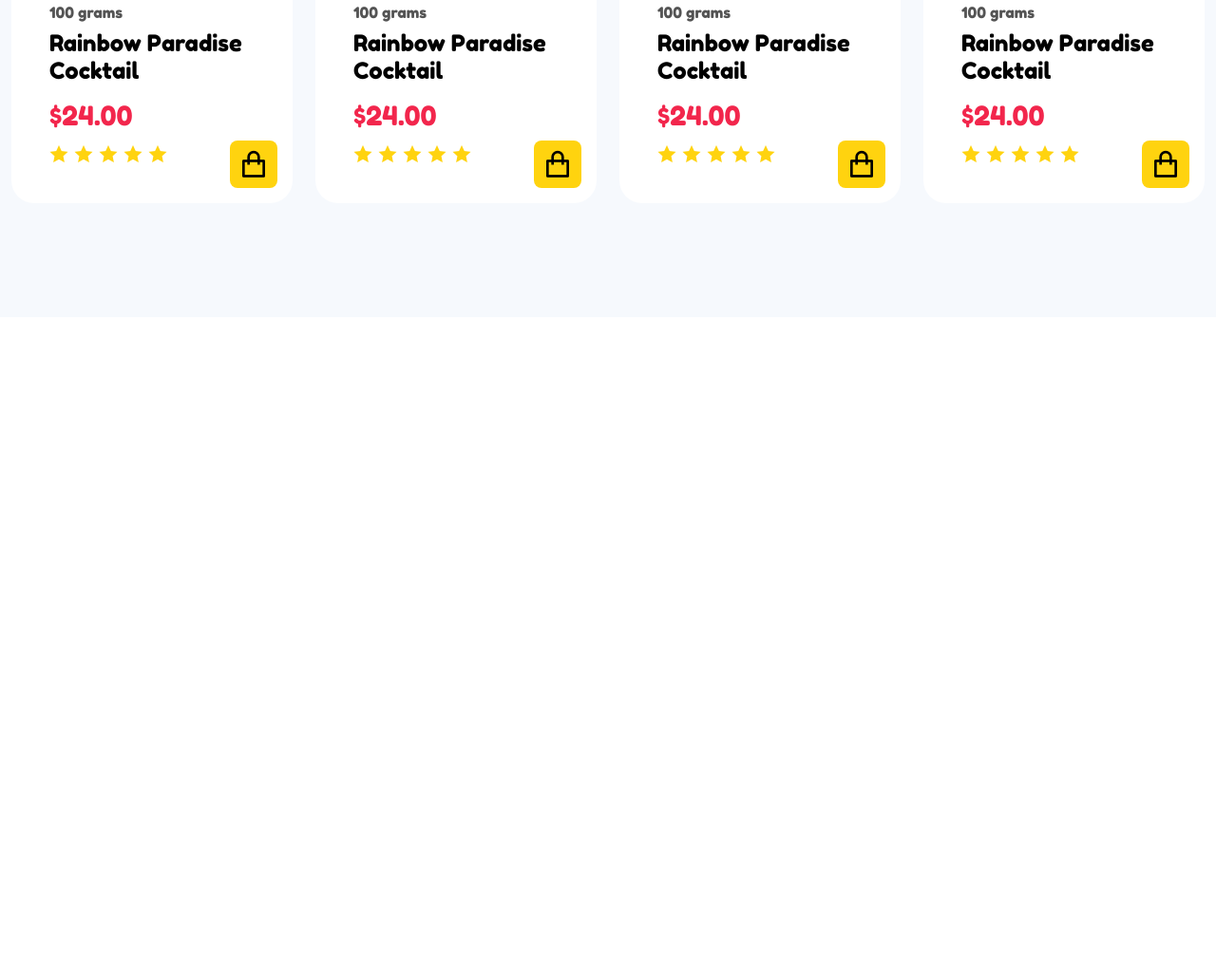
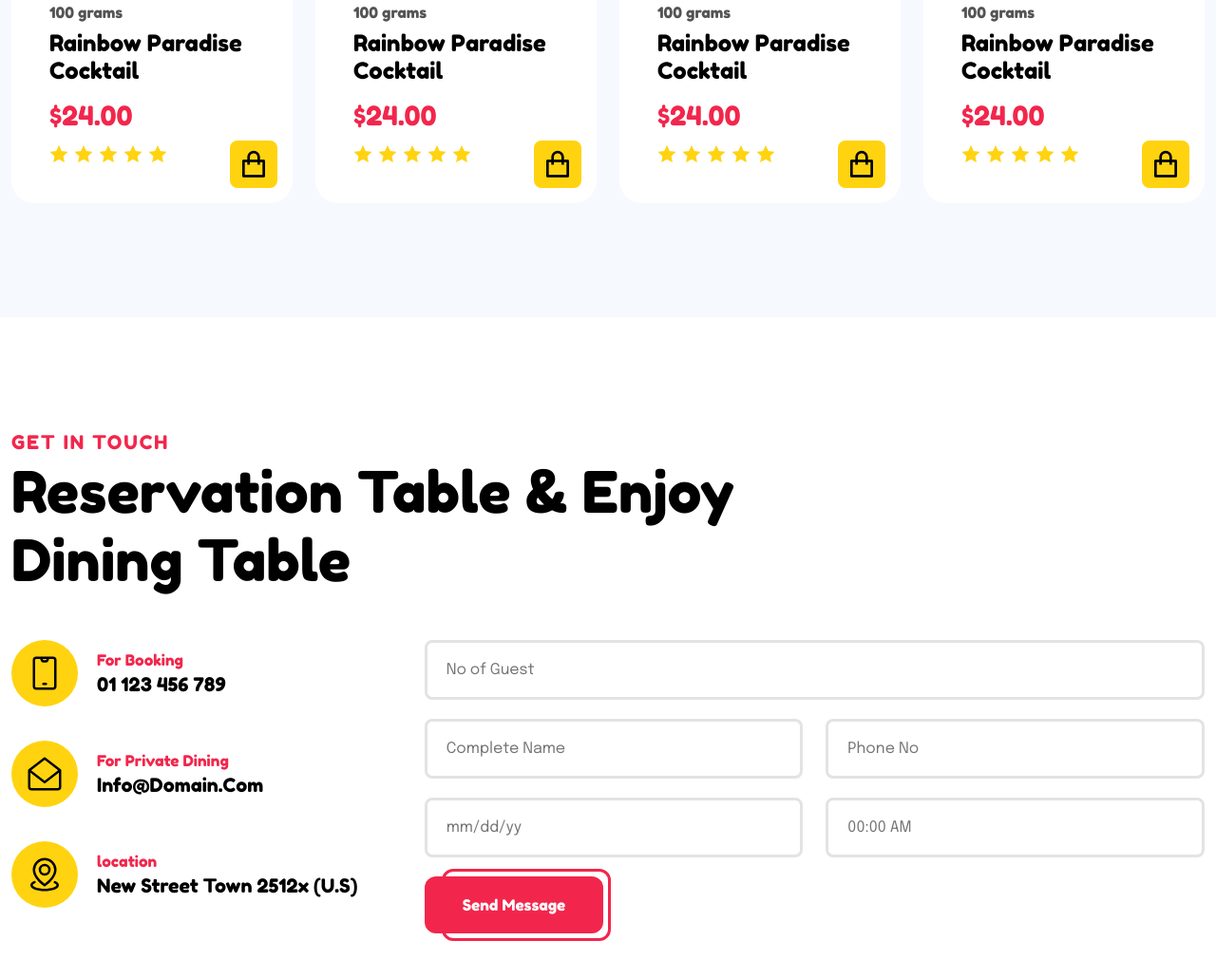
Before and after one commit to Robson-Aires/Restaurant, a plain HTML site: page index.html in a window 1280 px wide. Shown: the part 5094-6124 px from the top of the page at 95% size. Before the commit the page ends 5428 px from the top, so only its background shows below. Drawn offline with nearby package versions, Linux system fonts and the light colour scheme.

Commit message:
reservation section finalizado

```diff
--- a/assets/css/styles.css
+++ b/assets/css/styles.css
@@ -789,6 +789,68 @@ img {
 }
 
 /*=============== RESERVATION ===============*/
+.reservation .section__title {
+  max-width: 800px;
+  margin-bottom: 3rem;
+}
+
+.reservation__container {
+  grid-template-columns: 4fr 8fr;
+}
+
+.reservation__card {
+  display: flex;
+  align-items: center;
+  column-gap: 1.25rem;
+}
+
+.reservation__card:not(:last-child) {
+  margin-bottom: 2.25rem;
+}
+
+.reservation__icon-wrapper {
+  background-color: var(--first-color);
+  width: 70px;
+  height: 70px;
+  border-radius: 50%;
+  display: flex;
+  align-items: center;
+  justify-content: center;
+}
+
+.reservation__icon {
+  width: 40px;
+}
+
+.reservation__card-title {
+  color: var(--second-color);
+  font-size: var(--normal-font-size);
+  margin-bottom: 0.25rem;
+}
+
+.reservation__card-data {
+  color: var(--title-color);
+  font-family: var(--second-font);
+  font-size: var(--large-font-size);
+  font-weight: var(--weight-400);
+}
+
+.reservation__form-group {
+  display: grid;
+  grid-template-columns: repeat(2, 1fr);
+  column-gap: 1.5rem;
+}
+
+.reservation__form-div {
+  margin-bottom: 1.25rem;
+}
+
+.reservation__form-input {
+  border: 3px solid hsl(0, 0%, 89%);
+  padding: 1.25rem;
+  width: 100%;
+  border-radius: 0.5rem;
+}
 
 /*=============== GALLERY ===============*/
 
--- a/index.html
+++ b/index.html
@@ -728,7 +728,107 @@
       </section>
 
       <!--==================== RESERVATION ====================-->
-      <section class="reservation" id="reservation"></section>
+      <section class="reservation section container" id="reservation">
+        <span class="section__subtitle">GET IN TOUCH</span>
+        <h2 class="section__title">Reservation Table & Enjoy Dining Table</h2>
+
+        <div class="reservation__container grid">
+          <div class="reservation__info">
+            <div class="reservation__card">
+              <span class="reservation__icon-wrapper">
+                <img
+                 src="assets/img/mobile.svg"
+                 alt=""
+                 class="reservation__icon"
+                 >
+              </span>
+
+              <div>
+                <h3 class="reservation__card-title">For Booking</h3>
+                <span class="reservation__card-data">01 123 456 789</span>
+              </div>
+            </div>
+
+            <div class="reservation__card">
+              <span class="reservation__icon-wrapper">
+                <img
+                 src="assets/img/envelope.svg"
+                 alt=""
+                 class="reservation__icon"
+                 >
+              </span>
+
+              <div>
+                <h3 class="reservation__card-title">For Private Dining</h3>
+                <span class="reservation__card-data">Info@Domain.Com</span>
+              </div>
+            </div>
+
+            <div class="reservation__card">
+              <span class="reservation__icon-wrapper">
+                <img
+                 src="assets/img/location.svg"
+                 alt=""
+                 class="reservation__icon"
+                 >
+              </span>
+
+              <div>
+                <h3 class="reservation__card-title">location</h3>
+                <span class="reservation__card-data">New Street Town 2512x (U.S)</span>
+              </div>
+            </div>
+
+
+          </div>
+
+          <form action="" class="reservation__form">
+            <div class="reservation__form-div">
+              <input
+               type="text"
+               placeholder="No of Guest"
+                class="reservation__form-input"
+                />
+            </div>
+            <div class="reservation__form-group">
+              <div class="reservation__form-div">
+                <input
+                 type="text"
+                 placeholder="Complete Name"
+                  class="reservation__form-input"
+                  />
+              </div>
+
+              <div class="reservation__form-div">
+                <input
+                 type="text"
+                 placeholder="Phone No"
+                  class="reservation__form-input"
+                  />
+              </div>
+            </div>
+
+            <div class="reservation__form-group">
+              <div class="reservation__form-div">
+                <input
+                 type="text"
+                 placeholder="mm/dd/yy"
+                  class="reservation__form-input"
+                  />
+              </div>
+
+              <div class="reservation__form-div">
+                <input
+                 type="text"
+                 placeholder="00:00 AM"
+                  class="reservation__form-input"
+                  />
+              </div>
+            </div>
+            <button class="button reservation__button">Send Message</button>
+          </form>
+        </div>
+      </section>
 
       <!--==================== GALLERY ====================-->
       <section class="gallery"></section>
```
